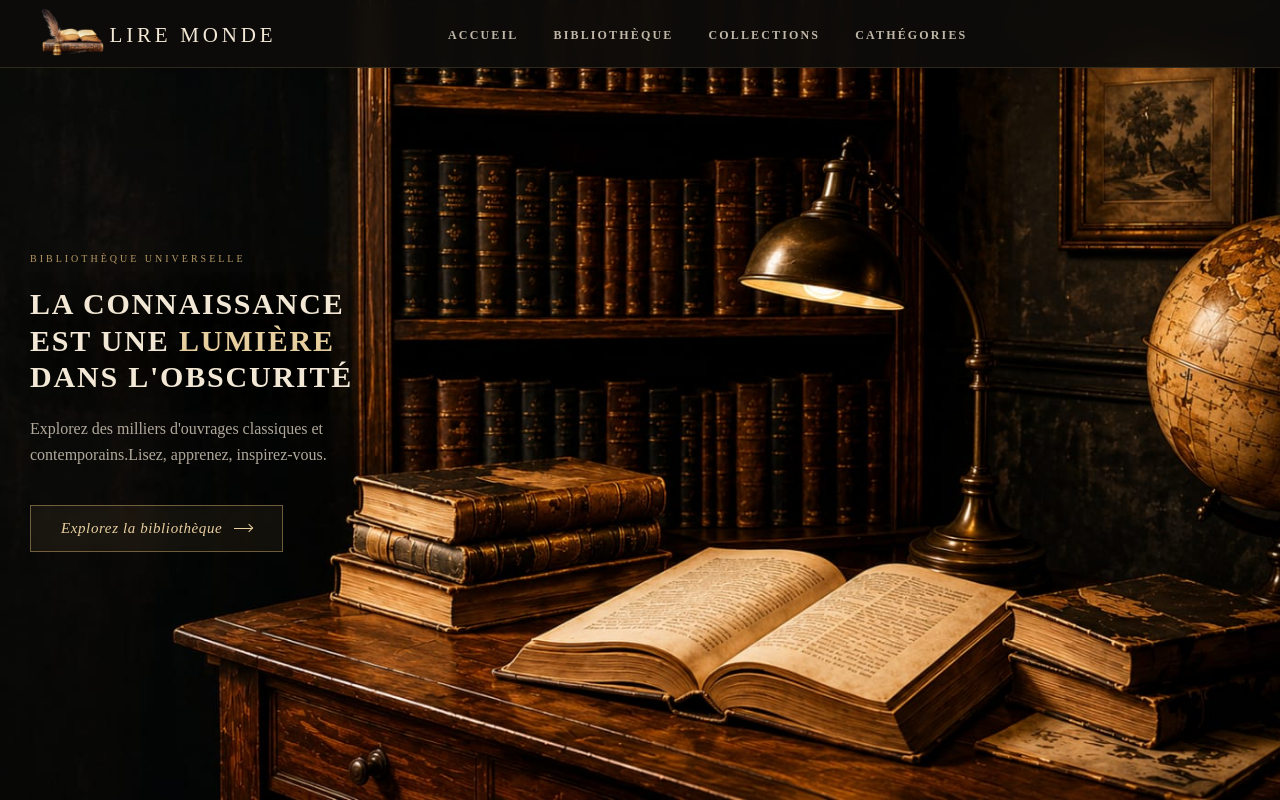
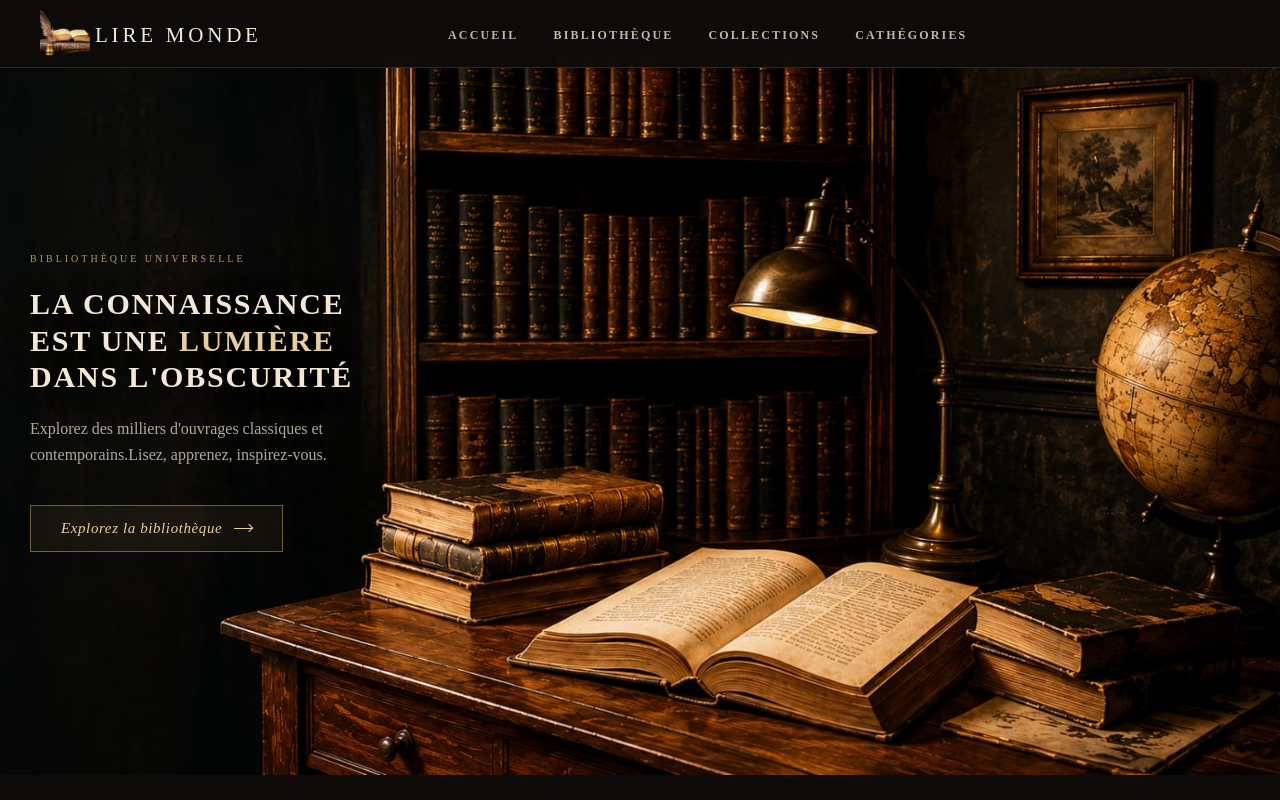
Before and after one commit to teresa158/Lire-Monde, a plain HTML site: page index.html in a window 1280 px wide. Drawn offline with Linux system fonts and the light colour scheme.

```diff
--- a/style.css
+++ b/style.css
@@ -77,7 +77,7 @@
 }
 
 .logo-img {
-  width: 50x;
+  width: 50px;
   height: 50px;
   object-fit: cover;
 }
@@ -125,10 +125,10 @@
 
     .devider1 {
   width: 100vw;
-  height: 100vh;
+  height: 90vh;
   object-fit: cover;
   position: absolute;
-  top: 0;
+  top: 55px;
   left: 0;
   z-index: -1;
 }
```
Also changed, not shown: java.js (added).
